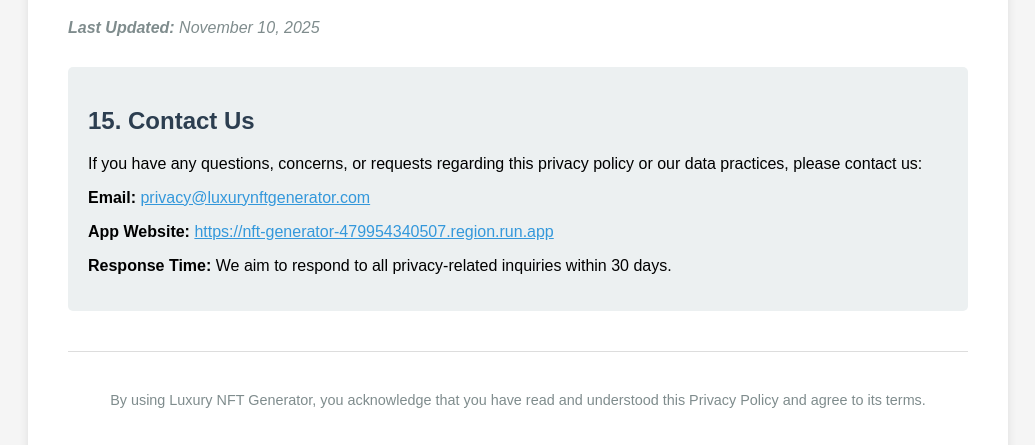
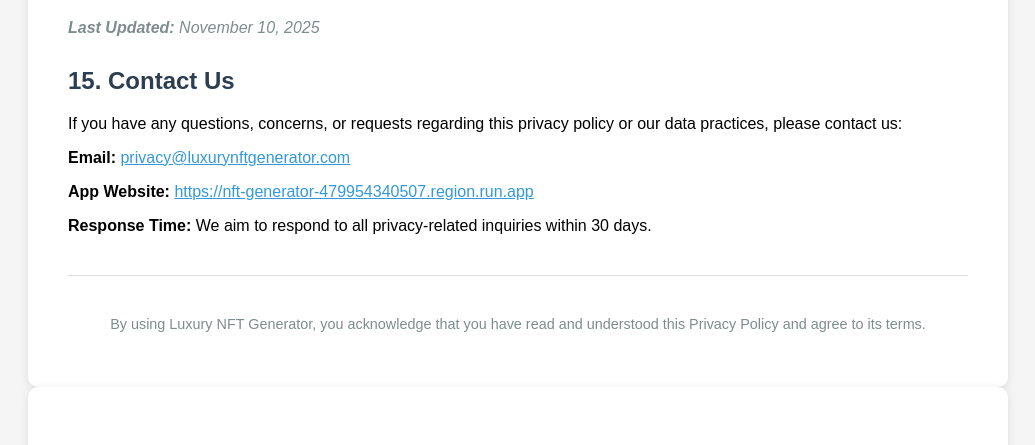
Before and after one commit to 00impera/NFT-CARD-GENERATOR-PRO, a plain HTML site: page index.html in a window 1280 px wide. Shown: the part 129-574 px from the top of the page, without its empty margins (122-1157 px from the left). Drawn offline with Linux system fonts and the light colour scheme.

Commit message:
Fix: add HTML structure for privacy policy

```diff
--- a/index.html
+++ b/index.html
@@ -1,3 +1,36 @@
+<!DOCTYPE html>
+<html lang="en">
+<head>
+    <meta charset="UTF-8">
+    <meta name="viewport" content="width=device-width, initial-scale=1.0">
+    <title>Privacy Policy - Luxury NFT Generator</title>
+    <style>
+        body { font-family: Arial, sans-serif; background: #f5f5f5; padding: 20px; }
+        .container { max-width: 700px; margin: 0 auto; background: #fff; padding: 40px; border-radius: 10px; box-shadow: 0 2px 10px rgba(0,0,0,0.1);}
+        h1, h2 { color: #2c3e50; }
+        .last-updated { color: #7f8c8d; margin-bottom: 30px; font-style: italic; }
+        .contact-info { background: #ecf0f1; padding: 20px; border-radius: 5px; margin-top: 30px; }
+        a { color: #3498db; }
+        p { margin-bottom: 15px; }
+    </style>
+</head>
+<body>
+    <div class="container">
+        <h1>Privacy Policy</h1>
+        <p class="last-updated"><strong>Last Updated:</strong> November 10, 2025</p>
+
+        <h2>15. Contact Us</h2>
+        <p>If you have any questions, concerns, or requests regarding this privacy policy or our data practices, please contact us:</p>
+        <p><strong>Email:</strong> <a href="mailto:privacy@luxurynftgenerator.com">privacy@luxurynftgenerator.com</a></p>
+        <p><strong>App Website:</strong> <a href="https://nft-generator-479954340507.region.run.app">https://nft-generator-479954340507.region.run.app</a></p>
+        <p><strong>Response Time:</strong> We aim to respond to all privacy-related inquiries within 30 days.</p>
+        <hr style="margin: 40px 0; border: none; border-top: 1px solid #ddd;">
+        <p style="text-align: center; color: #7f8c8d; font-size: 0.9em;">
+            By using Luxury NFT Generator, you acknowledge that you have read and understood this Privacy Policy and agree to its terms.
+        </p>
+    </div>
+</body>
+</html>
 <!DOCTYPE html>
 <html lang="en">
 <head>
```
